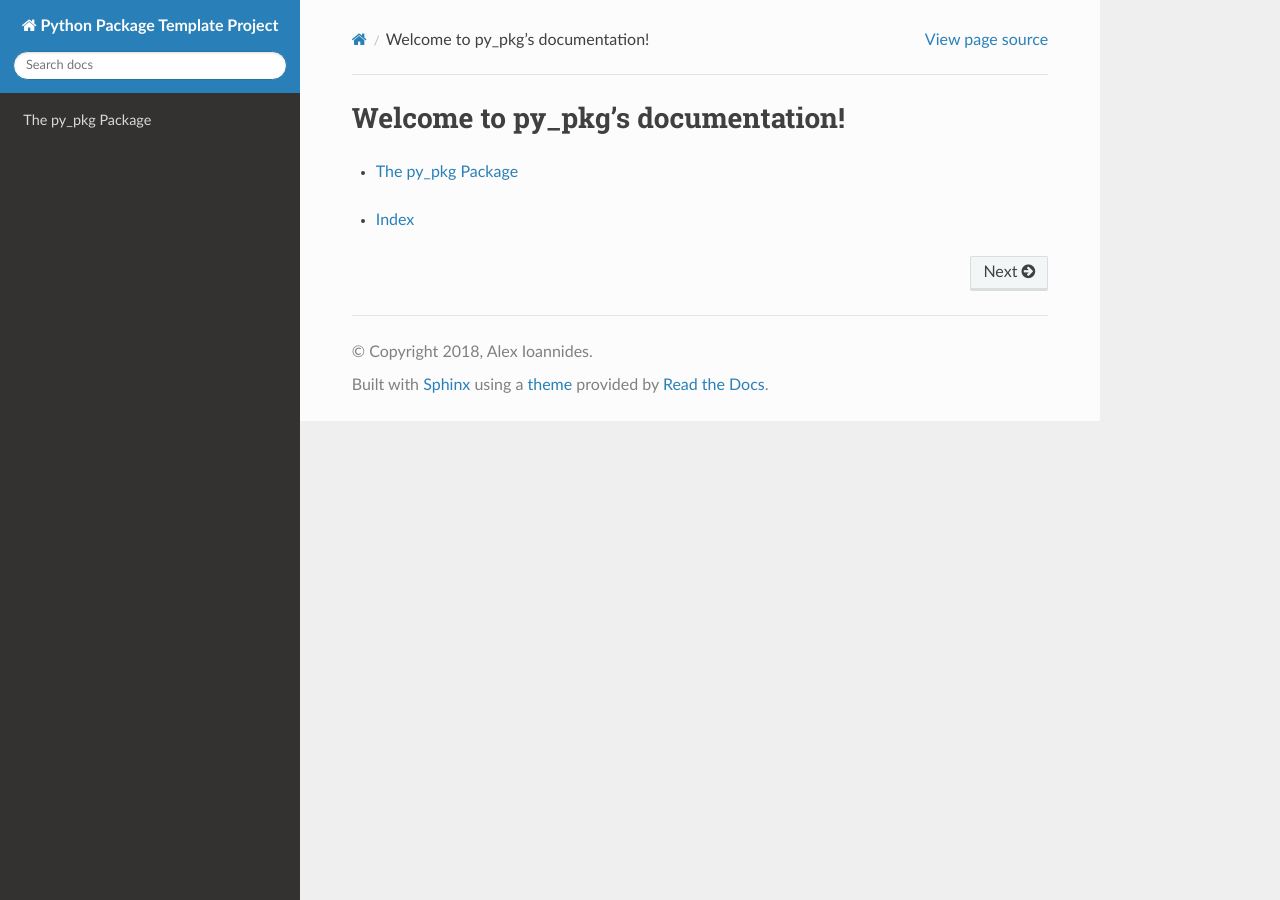
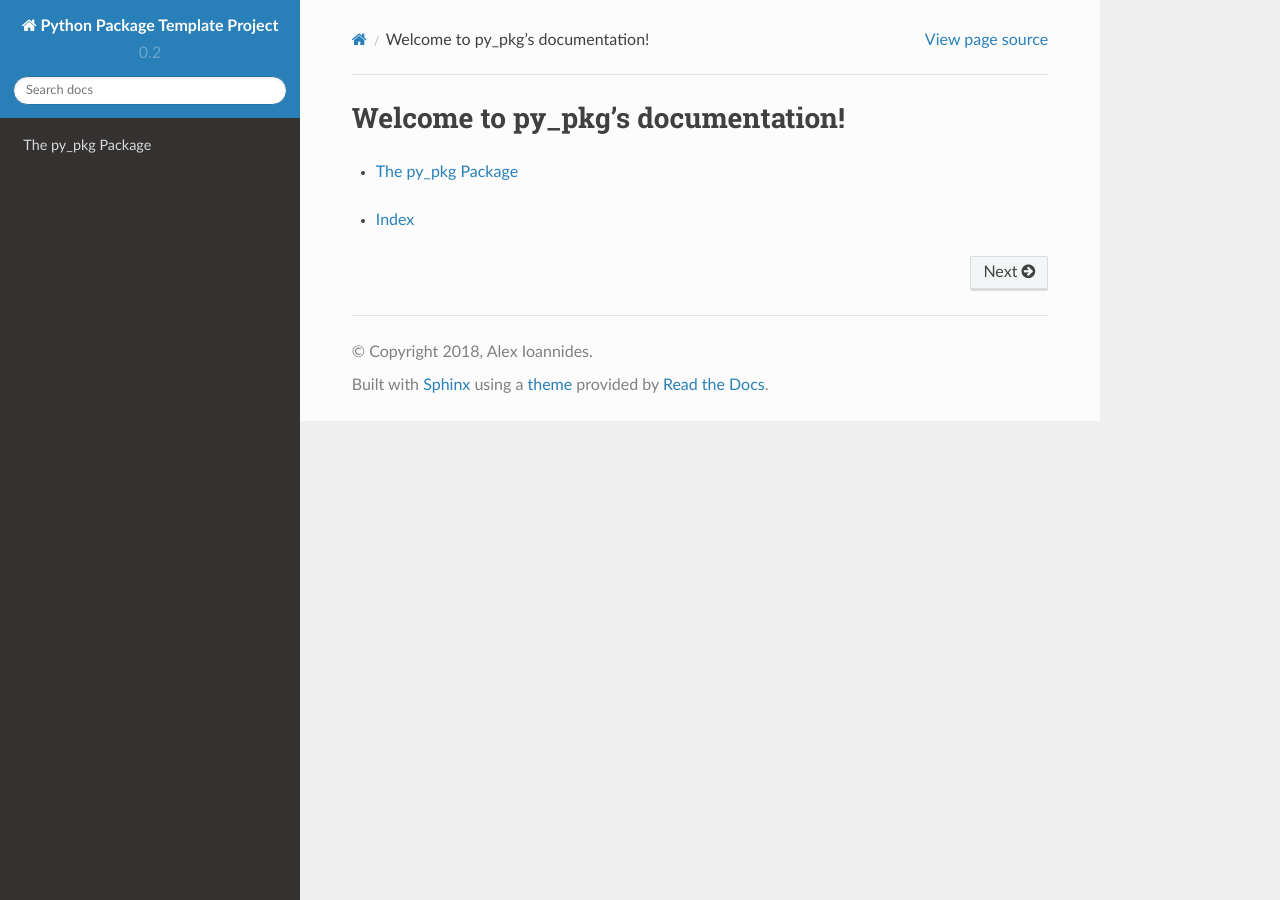
Before and after one commit to AlexIoannides/py-package-template, a Sphinx documentation site: the page built from docs/source/index.rst, in a window 1280 px wide. Built offline with Sphinx 7.4.7 and the Read the Docs theme 2.0.0, drawn with Linux system fonts in a browser that asks for light colours.

Commit message:
Added automatic versioning in docs conf.py

```diff
--- a/docs/source/conf.py
+++ b/docs/source/conf.py
@@ -14,7 +14,9 @@
 #
 import os
 import sys
+
 sys.path.insert(0, os.path.abspath('../..'))
+from py_pkg.__version__ import __version__
 
 
 # -- Project information -----------------------------------------------------
@@ -24,9 +26,9 @@ copyright = '2018, Alex Ioannides'
 author = 'Alex Ioannides'
 
 # The short X.Y version
-version = ''
+version = __version__[:-2]
 # The full version, including alpha/beta/rc tags
-release = '0.1.0'
+release = __version__
 
 
 # -- General configuration ---------------------------------------------------
--- a/py_pkg/__version__.py
+++ b/py_pkg/__version__.py
@@ -7,7 +7,7 @@ Information about the current version of the py-package-template package.
 
 __title__ = 'py-package-template'
 __description__ = 'py-package-template - Package Template Project Generator'
-__version__ = '0.1.2.999'
+__version__ = '0.2.0'
 __author__ = 'Alex Ioannides'
 __author_email__ = 'alex.ioannides@yahoo.co.uk'
 __license__ = 'Apache 2.0'
```
